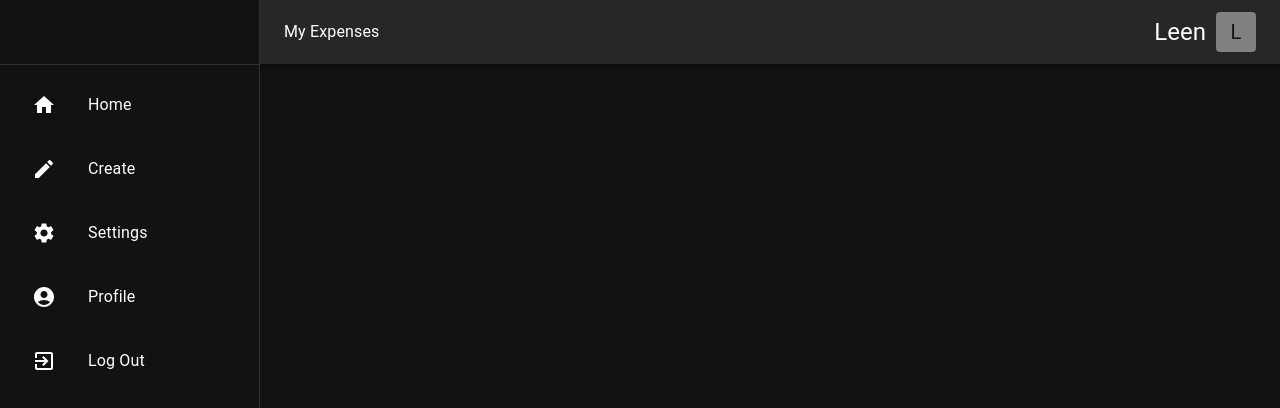
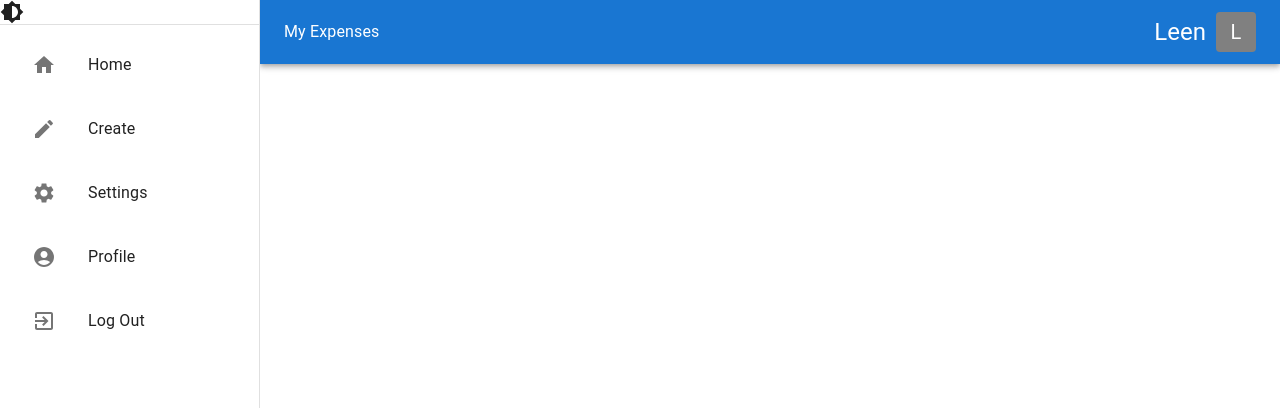
Before and after one commit to Leen-odeh3/MUI-training, a React (Create React App) app: page /logout in a window 1280 px wide. Shown: the top 408 px of the page. Built offline with nearby package versions, Linux system fonts and the light colour scheme; the HTML template or start-up script is replaced by a standard one.

Commit message:
Props & component

```diff
--- a/src/App.js
+++ b/src/App.js
@@ -4,11 +4,15 @@ import { ThemeProvider, createTheme } from '@mui/material/styles';
 import Create from './Pages/Create/Create.jsx'
 import CssBaseline from '@mui/material/CssBaseline';
 import Header from "./Component/Header.jsx";
+import { useState } from "react";
 
 function App() {
+
+  const[mode,setmode]=useState("light");
+
   const darkTheme = createTheme({
     palette: {
-      mode: 'dark',
+      mode: `${mode}`,
     },
   });
 
@@ -17,7 +21,7 @@ function App() {
             <CssBaseline />
     <div className="App">
       <BrowserRouter>
-      <Header/>
+      <Header change={setmode}/>
       <Routes>
         <Route path="/home" element={<Home/>}/>
         <Route path="/create" element={<Create/>}/>
--- a/src/Component/Drawar.jsx
+++ b/src/Component/Drawar.jsx
@@ -6,6 +6,7 @@ import CreateIcon from '@mui/icons-material/Create';
 import SettingsIcon from '@mui/icons-material/Settings';
 import AccountCircleIcon from '@mui/icons-material/AccountCircle';
 import { useNavigate } from 'react-router-dom';
+import Brightness6Icon from '@mui/icons-material/Brightness6';
 
 const drawerWidth = 260;
 
@@ -17,7 +18,7 @@ const menuItems = [
   { text: "Log Out", icon: <ExitToAppIcon />, path: "/logout" },
 ];
 
-const Drawar = () => {
+const Drawar = ({change}) => {
   const navigate = useNavigate();
 
   return (
@@ -33,7 +34,8 @@ const Drawar = () => {
       variant="permanent"
       anchor="left"
     >
-      <Toolbar />
+<Brightness6Icon onClick={()=>change('dark')}/>
+
       <Divider />
       <List>
         {menuItems.map((item, index) => (
--- a/src/Component/Header.jsx
+++ b/src/Component/Header.jsx
@@ -4,7 +4,7 @@ import './Drawar'
 import Avatar from "@mui/material/Avatar";
 import Drawar from "./Drawar";
 
-const Header = () => {
+const Header = ({change}) => {
   const drawerWidth = 260;
 
   return (
@@ -28,7 +28,7 @@ const Header = () => {
         </Toolbar>
       </AppBar>
 
-   <Drawar/>
+   <Drawar change={change}/>
     </Box>
   );
 };
```
